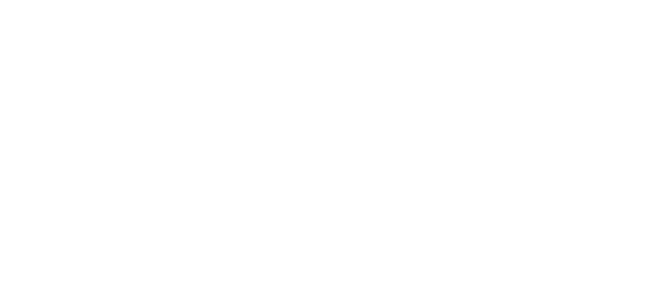
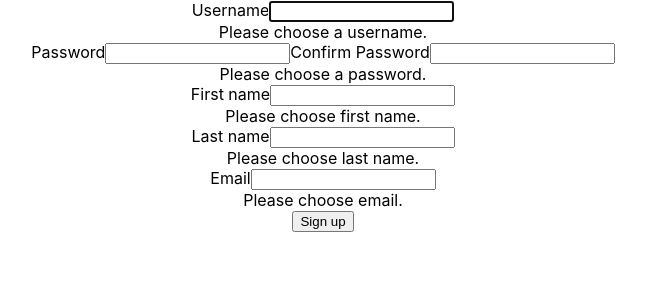
Before and after one commit to i100yanov/pointing-poker, a React (Create React App) app in the folder webapp/: page /profile/create in a window 1280 px wide. Shown: the top 300 px of the page, without its empty margins (317-963 px from the left). Built offline with nearby package versions, Linux system fonts and the light colour scheme.

Commit message:
* add react-bootstrap * add create profile page

```diff
--- a/webapp/package.json
+++ b/webapp/package.json
@@ -14,6 +14,7 @@
     "react-redux": "7.0.3",
     "react-router-dom": "^5.0.0",
     "react-scripts": "3.0.1",
+    "react-bootstrap": "^1.0.0-beta.9",
     "redux": "4.0.1",
     "typescript": "3.4.5"
   },
--- a/webapp/src/components/app/App.tsx
+++ b/webapp/src/components/app/App.tsx
@@ -6,6 +6,7 @@
 import { UserContext } from '../context/UserContext';
 import PrivateRoute from '../rotue/PrivateRoute';
 import Homepage from '../home/Homepage';
+import CreateProfile from '../profile/create/CreateProfile';
 
 export default class App extends React.Component {
 
@@ -20,6 +21,7 @@
             <Router>
             <Switch>
               <Route exact path='/login' component={Login}/>
+              <Route exact path='/profile/create' component={CreateProfile}/>
               <PrivateRoute exact path='/' context={ ctx } component={Homepage} />
               <PrivateRoute path='/board'  context={ ctx } component={Board}/>
             </Switch>
--- /dev/null
+++ b/webapp/src/components/profile/create/CreateProfile.css
@@ -0,0 +1,3 @@
+.CreateProfile{
+
+}
--- /dev/null
+++ b/webapp/src/components/profile/create/CreateProfile.tsx
@@ -0,0 +1,136 @@
+import React, { Component, FormEvent } from "react";
+import "./CreateProfile.css";
+import { Form, FormControlProps } from "react-bootstrap";
+import { Button } from "react-bootstrap";
+import { ReplaceProps, BsPrefixProps } from "react-bootstrap/helpers";
+
+export default class CreateProfile extends Component<IProps, IState>{
+
+  constructor(props: IProps) {
+    super(props);
+
+    this.state = {
+      username: "",
+      firstName:"",
+      lastName:"",
+      email:"",
+      confirmationPassword: "",
+      password: ""
+    };
+  }
+
+  render() {
+    return (
+        <div className="CreateProfile">
+         <form onSubmit={ (e: any) =>  this.handleSubmit(e)}>
+
+          <Form.Group>
+            <Form.Label>Username</Form.Label>
+            <Form.Control
+              autoFocus
+              required
+              name="username"
+              value={this.state.username}
+              onChange={  (e:any) => this.handleChange(e) }
+            />
+            <Form.Control.Feedback type="invalid">
+                Please choose a username.
+              </Form.Control.Feedback>
+          </Form.Group>
+
+          <Form.Group>
+            <Form.Label>Password</Form.Label>
+            <Form.Control
+              required
+              name="password"
+              value={this.state.password}
+              onChange={  (e:any)  => this.handleChange(e) }
+              type="password"
+              isValid={ !!this.state.password  && this.state.password.length > 3 }
+            />
+            <Form.Label>Confirm Password</Form.Label>
+            <Form.Control
+              required
+              name="confirmationPassword"
+              value={this.state.confirmationPassword}
+              onChange={ (e:any)  => this.handleChange(e) }
+              type="password"
+              isValid={ !!this.state.password && this.state.confirmationPassword === this.state.confirmationPassword }
+
+            />
+
+             <Form.Control.Feedback type="invalid">
+                Please choose a password.
+              </Form.Control.Feedback>
+          </Form.Group>
+
+          <Form.Group>
+            <Form.Label>First name</Form.Label>
+            <Form.Control
+              required
+              name="firstName"
+              value={this.state.firstName}
+              onChange={  (e:any)  => this.handleChange(e) }
+            />
+            <Form.Control.Feedback type="invalid"> Please choose first name. </Form.Control.Feedback>
+          </Form.Group>
+
+          <Form.Group>
+            <Form.Label>Last name</Form.Label>
+            <Form.Control
+              required
+              name="lastName"
+              value={this.state.lastName}
+              onChange={ (e:any)  => this.handleChange(e) }
+            />
+            <Form.Control.Feedback type="invalid"> Please choose last name. </Form.Control.Feedback>
+          </Form.Group>
+
+          <Form.Group>
+            <Form.Label>Email</Form.Label>
+            <Form.Control
+              required
+              name="email"
+              value={this.state.email}
+              onChange={ (e:any) => this.handleChange(e) }
+              type='email'
+            />
+            <Form.Control.Feedback type="invalid"> Please choose email. </Form.Control.Feedback>
+          </Form.Group>
+
+          <Button
+            block
+            type="submit"
+          >
+            Sign up
+          </Button>
+        </form>
+      </div>
+    );
+  }
+
+  handleChange(e: React.ChangeEvent<HTMLInputElement> | FormEvent<ReplaceProps<"input", BsPrefixProps<"input"> & FormControlProps>>): void {
+    const key = e.currentTarget.name;
+    const value = e.currentTarget.value;
+
+    if (key && Object.keys(this.state).includes(key)) {
+      this.setState({ [key]: value } as Pick<IState, keyof IState>);
+    }
+  }
+
+  handleSubmit(e: React.FormEvent<HTMLFormElement>) {
+  }
+}
+
+interface IState {
+    username: string,
+    firstName:string,
+    lastName:string,
+    email:string,
+    confirmationPassword: string,
+    password: string,
+}
+
+interface IProps {
+  history : string[];
+ }
```
Also changed, not shown: 1 other file (tests, documents, lock files or other folders).
